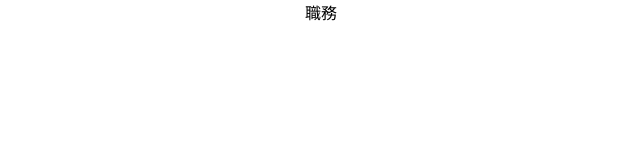
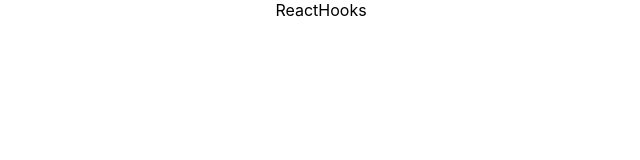
Before and after one commit to tokuyama-shouta/portfolio-app, a React (Create React App) app: page / in a window 1280 px wide. Shown: the top 160 px of the page, without its empty margins (319-959 px from the left). Built offline with nearby package versions, Linux system fonts and the light colour scheme.

Commit message:
React Hooks

```diff
--- a/src/App.js
+++ b/src/App.js
@@ -3,7 +3,7 @@
 
 function App() {
   return (
-    <div className="App">職務</div>
+    <div className="App">ReactHooks</div>
   );
 }
 
```
